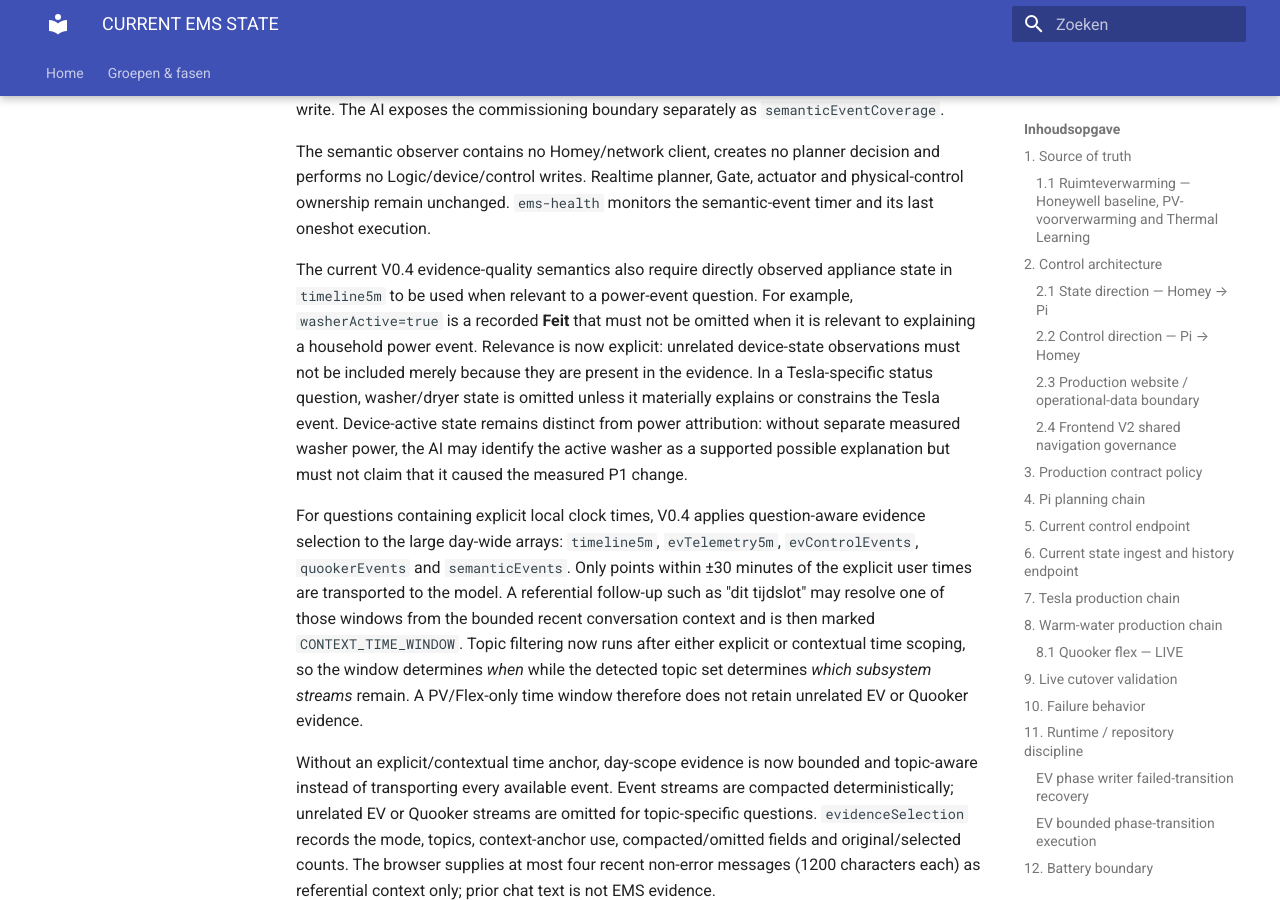
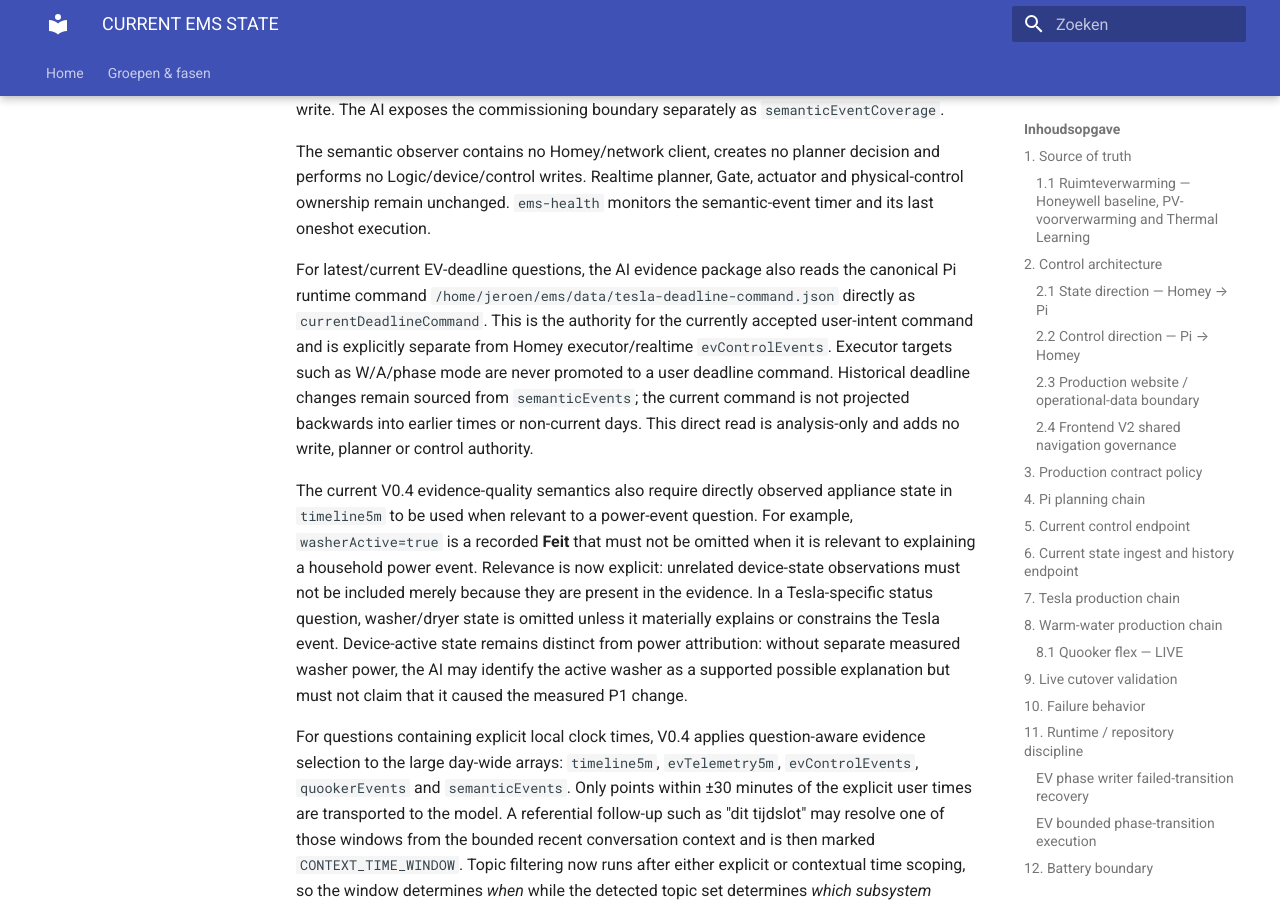
Before and after one commit to OnsKasteeltje/homey-energy-manual, an MkDocs documentation site: the page built from docs/architecture/CURRENT-EMS-STATE.md, in a window 1280 px wide and 900 px high, scrolled down 28135 px. Built offline with MkDocs 1.6.1 and Material for MkDocs 9.7.7, drawn with Linux system fonts in a browser that asks for light colours.

Commit message:
docs(ai): record current deadline command evidence boundary

```diff
--- a/docs/architecture/CURRENT-EMS-STATE.md
+++ b/docs/architecture/CURRENT-EMS-STATE.md
@@ -595,6 +595,17 @@ decision and performs no Logic/device/control writes. Realtime planner, Gate,
 actuator and physical-control ownership remain unchanged. `ems-health`
 monitors the semantic-event timer and its last oneshot execution.
 
+For latest/current EV-deadline questions, the AI evidence package also reads
+the canonical Pi runtime command
+`/home/jeroen/ems/data/tesla-deadline-command.json` directly as
+`currentDeadlineCommand`. This is the authority for the currently accepted
+user-intent command and is explicitly separate from Homey executor/realtime
+`evControlEvents`. Executor targets such as W/A/phase mode are never promoted
+to a user deadline command. Historical deadline changes remain sourced from
+`semanticEvents`; the current command is not projected backwards into earlier
+times or non-current days. This direct read is analysis-only and adds no write,
+planner or control authority.
+
 The current V0.4 evidence-quality semantics also require directly observed
 appliance state in `timeline5m` to be used when relevant to a power-event
 question. For example, `washerActive=true` is a recorded **Feit** that must
```
